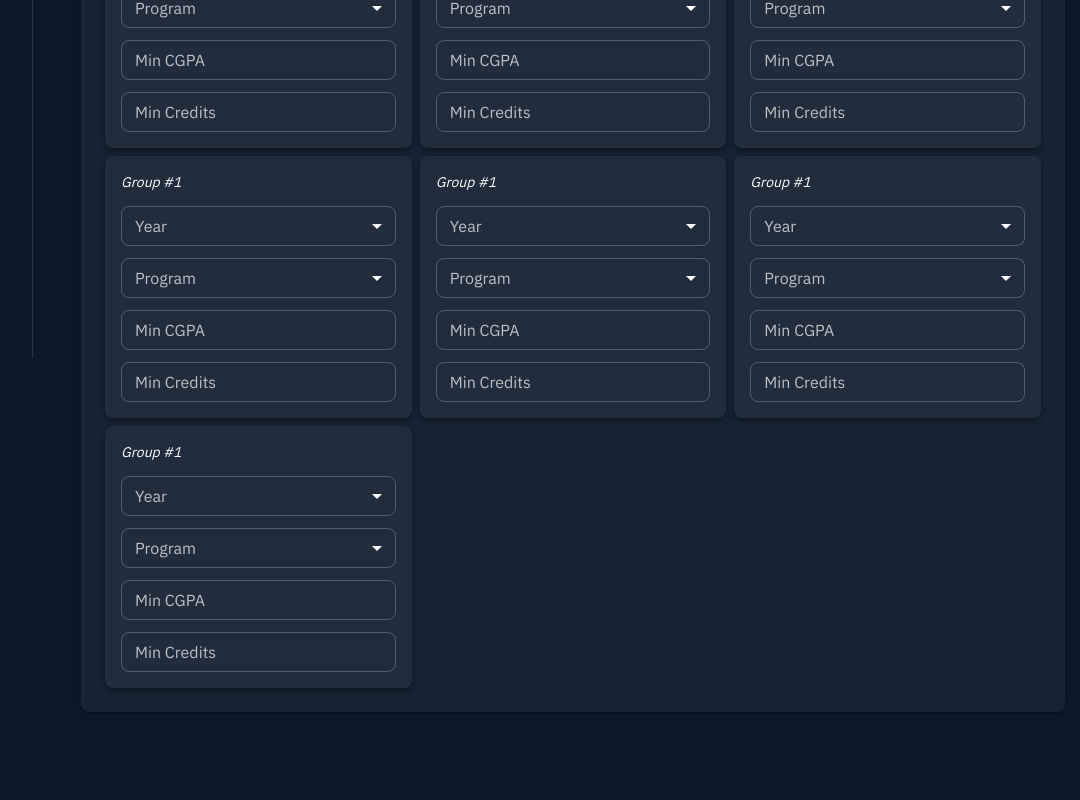
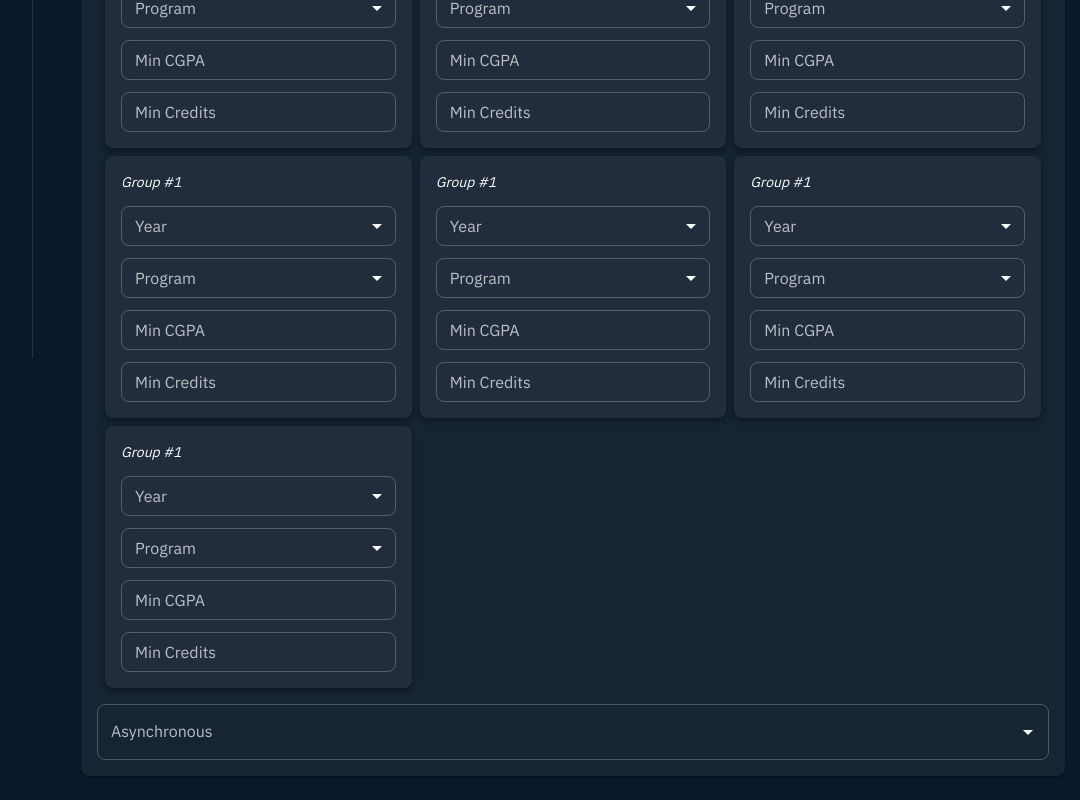
Before and after one commit to GeekHaven/PCell-Portal, a Next.js app in the folder client/: page /admin/company/new in a window 1280 px wide. Shown: the part 442-1242 px from the top of the page, without its empty margins (167-1247 px from the left). Before the commit the page ends 1178 px from the top, so only its background shows below. Built offline with nearby package versions, Linux system fonts and the light colour scheme; no server answers.

Commit message:
completed searched users

```diff
--- /dev/null
+++ b/client/src/components/SearchInput.js
@@ -0,0 +1,119 @@
+import * as React from 'react';
+import TextField from '@mui/material/TextField';
+import Autocomplete from '@mui/material/Autocomplete';
+import CircularProgress from '@mui/material/CircularProgress';
+import { useEffect } from 'react';
+
+export default function Asynchronous({ queryFn }) {
+  const [open, setOpen] = React.useState(false);
+  const [options, setOptions] = React.useState([]);
+  const loading = open && options.length === 0;
+  const [curValue, setCurValue] = React.useState('');
+
+  useEffect(() => {
+    queryFn(curValue).then((data) => {
+      setOptions([...data]);
+    });
+  }, [loading]);
+
+  useEffect(() => {
+    if (!open) {
+      setOptions([]);
+    }
+  }, [open]);
+
+  return (
+    <Autocomplete
+      id="asynchronous-demo"
+      fullWidth
+      limitTags={2}
+      multiple
+      open={open}
+      onOpen={() => {
+        setOpen(true);
+      }}
+      onClose={() => {
+        setOpen(false);
+      }}
+      isOptionEqualToValue={(option, value) =>
+        `${option.rollNumber}${option.name}` === value.rollNumber
+      }
+      getOptionLabel={(option) => option.rollNumber + ' ' + option.name}
+      options={options}
+      loading={loading}
+      autoHighlight={true}
+      renderInput={(params) => (
+        <TextField
+          {...params}
+          label="Asynchronous"
+          value={curValue}
+          onChange={(e) => {
+            setCurValue(e.target.value);
+          }}
+          InputProps={{
+            ...params.InputProps,
+            endAdornment: (
+              <React.Fragment>
+                {loading ? (
+                  <CircularProgress color="inherit" size={20} />
+                ) : null}
+                {params.InputProps.endAdornment}
+              </React.Fragment>
+            ),
+          }}
+        />
+      )}
+    />
+  );
+}
+
+// Top films as rated by IMDb users. http://www.imdb.com/chart/top
+const topFilms = [
+  { title: 'The Shawshank Redemption', year: 1994 },
+  { title: 'The Godfather', year: 1972 },
+  { title: 'The Godfather: Part II', year: 1974 },
+  { title: 'The Dark Knight', year: 2008 },
+  { title: '12 Angry Men', year: 1957 },
+  { title: "Schindler's List", year: 1993 },
+  { title: 'Pulp Fiction', year: 1994 },
+  {
+    title: 'The Lord of the Rings: The Return of the King',
+    year: 2003,
+  },
+  { title: 'The Good, the Bad and the Ugly', year: 1966 },
+  { title: 'Fight Club', year: 1999 },
+  {
+    title: 'The Lord of the Rings: The Fellowship of the Ring',
+    year: 2001,
+  },
+  {
+    title: 'Star Wars: Episode V - The Empire Strikes Back',
+    year: 1980,
+  },
+  { title: 'Forrest Gump', year: 1994 },
+  { title: 'Inception', year: 2010 },
+  {
+    title: 'The Lord of the Rings: The Two Towers',
+    year: 2002,
+  },
+  { title: "One Flew Over the Cuckoo's Nest", year: 1975 },
+  { title: 'Goodfellas', year: 1990 },
+  { title: 'The Matrix', year: 1999 },
+  { title: 'Seven Samurai', year: 1954 },
+  {
+    title: 'Star Wars: Episode IV - A New Hope',
+    year: 1977,
+  },
+  { title: 'City of God', year: 2002 },
+  { title: 'Se7en', year: 1995 },
+  { title: 'The Silence of the Lambs', year: 1991 },
+  { title: "It's a Wonderful Life", year: 1946 },
+  { title: 'Life Is Beautiful', year: 1997 },
+  { title: 'The Usual Suspects', year: 1995 },
+  { title: 'Léon: The Professional', year: 1994 },
+  { title: 'Spirited Away', year: 2001 },
+  { title: 'Saving Private Ryan', year: 1998 },
+  { title: 'Once Upon a Time in the West', year: 1968 },
+  { title: 'American History X', year: 1998 },
+  { title: 'Interstellar', year: 2014 },
+];
--- a/client/src/components/SelectTargets/index.js
+++ b/client/src/components/SelectTargets/index.js
@@ -1,6 +1,12 @@
 import { Paper, Container, Typography, Box } from '@mui/material';
+import { get } from '@/utils/API/request';
+import SearchInput from '../SearchInput';
+import GroupCard from './GroupCard';
 
-import GroupCard from './GroupCard';
+async function searchUserByRollNumber(value) {
+  const { data } = await get(`/admin/user/getUsers?q=${value}`);
+  return data.data;
+}
 
 export default function SelectTargets() {
   return (
@@ -19,6 +25,7 @@ export default function SelectTargets() {
           <GroupCard />
           <GroupCard />
         </Box>
+        <SearchInput queryFn={searchUserByRollNumber} />
       </Paper>
     </Container>
   );
--- a/client/src/pages/admin/company/new.js
+++ b/client/src/pages/admin/company/new.js
@@ -5,7 +5,7 @@ import { useState } from 'react';
 import { TextField, ToggleButton, Container, Box } from '@mui/material';
 import CreateIcon from '@mui/icons-material/Create';
 import DoneIcon from '@mui/icons-material/Done';
-
+import Autocomplete from '@mui/material/Autocomplete';
 import SelectTargets from '@/components/SelectTargets';
 
 const NewCompany = () => {
```
